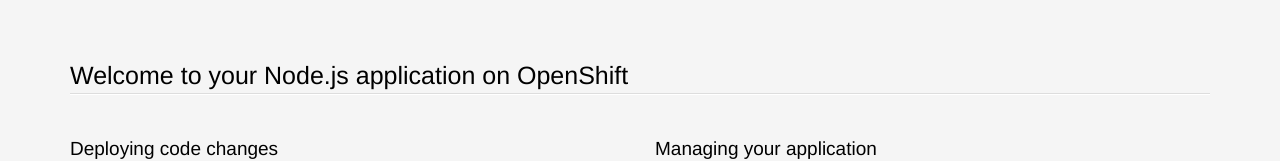
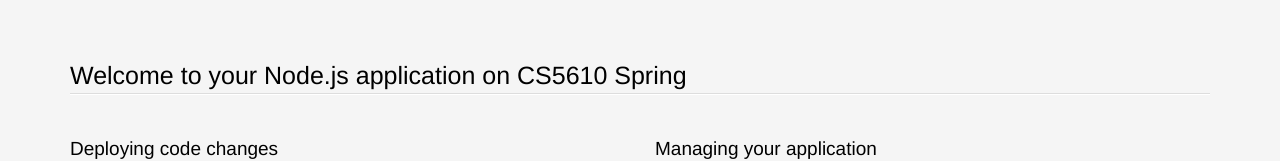
Before and after one commit to mingzhexu/WebDevSpring2016, a website: page index.html in a window 1280 px wide. Shown: the top 161 px of the page. Drawn offline with Linux system fonts and the light colour scheme.

Commit message:
Changed index.html for cs5610" "

```diff
--- a/index.html
+++ b/index.html
@@ -207,7 +207,7 @@
 <body>
 <section class='container'>
           <hgroup>
-            <h1>Welcome to your Node.js application on OpenShift</h1>
+            <h1>Welcome to your Node.js application on CS5610 Spring</h1>
           </hgroup>
 
 
```
Also changed, not shown: 1 other file.
